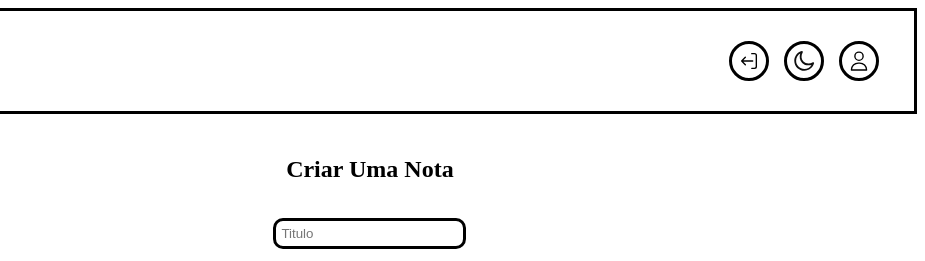
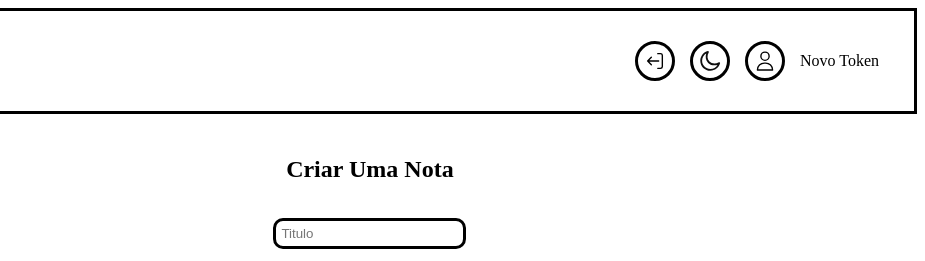
Before and after one commit to FelpsDev12/FelpsDev12.github.io, a website: page main.html in a window 1280 px wide. Shown: the top 261 px of the page, 355-1280 px from the left. Drawn offline with Linux system fonts and the light colour scheme; no server answers; sample sign-in values are in the browser's storage.

Commit message:
Update main.html

```diff
--- a/main.html
+++ b/main.html
@@ -47,6 +47,7 @@
 </g>
 </svg>
            </button>
+           <a id="newToken" onclick="gerarNovoToken()">Novo Token</a>
 
            <div id="userData">
            </div>
```
